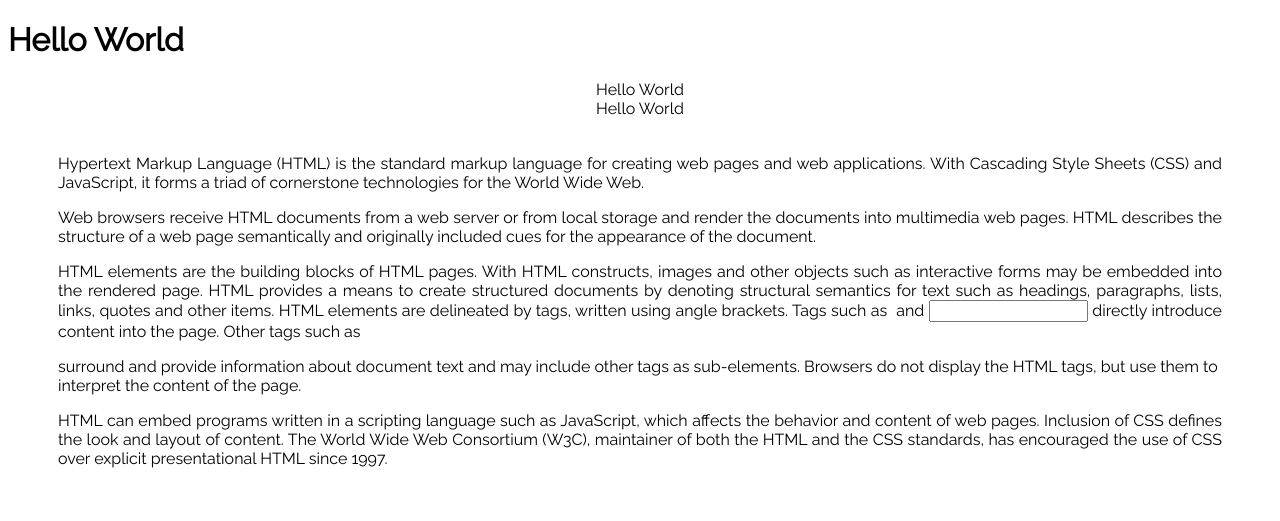
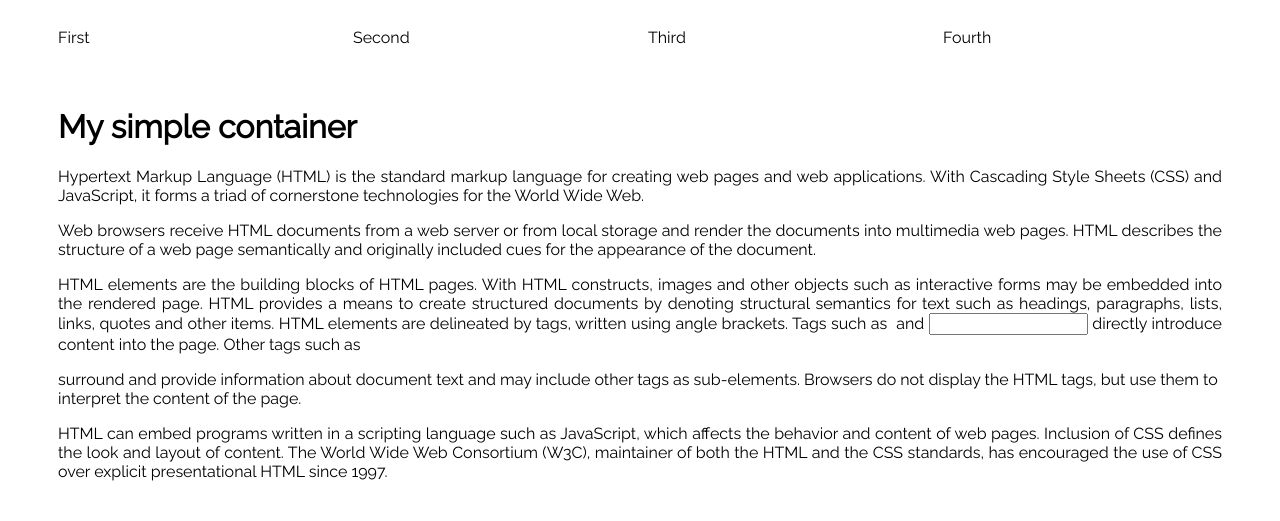
Before and after one commit to andresg9108/mydesign, a website: page web/containers/index.html in a window 1280 px wide. Drawn offline with Linux system fonts and the light colour scheme.

Commit message:
Implementando flexboxgrid

```diff
--- a/src/sass/components/_containers.sass
+++ b/src/sass/components/_containers.sass
@@ -1,14 +1,14 @@
 .my-justify
 	text-align: justify
 
-.my-simle-container
+.my-simple-container
 	padding: 20px 10px
 
 .my-p
 	margin-bottom: 10px
 
 @media screen and (min-width: $mediumSizeA)
-	.my-simle-container
+	.my-simple-container
 		padding: 20px 50px 20px 50px
 
 @media screen and (min-width: $bigSizeA)
--- a/web/containers/index.html
+++ b/web/containers/index.html
@@ -11,16 +11,18 @@
     <script src="../../src/js/main.js"></script>
   </head>
   <body>
-    <h1>Hello World</h1>
-    <div class="row main-container middle-xs center-xs">
-      <div class="col-md-8">
-        Hello World
-      </div>
-      <div class="col-md-8">
-        Hello World
+    <div class="my-simple-container">
+      <div class="row">
+        <div class="col-xs-12 col-sm-6 col-md-12 col-lg-3">First</div>
+        <div class="col-xs-12 col-sm-6 col-md-4 col-lg-3">Second</div>
+        <div class="col-xs-12 col-sm-6 col-md-4 col-lg-3">Third</div>
+        <div class="col-xs-12 col-sm-6 col-md-4 col-lg-3">Fourth</div>
       </div>
     </div>
-    <div class="my-simle-container">
+
+    <div class="my-simple-container">
+      <h1>My simple container</h1>
+
       <p class="my-p my-justify">Hypertext Markup Language (HTML) is the standard markup language for creating web pages and web applications. With Cascading Style Sheets (CSS) and JavaScript, it forms a triad of cornerstone technologies for the World Wide Web.</p>
 
       <p class="my-p my-justify">Web browsers receive HTML documents from a web server or from local storage and render the documents into multimedia web pages. HTML describes the structure of a web page semantically and originally included cues for the appearance of the document.</p>
```
Also changed, not shown: src/css/main.css, 1 other file.
